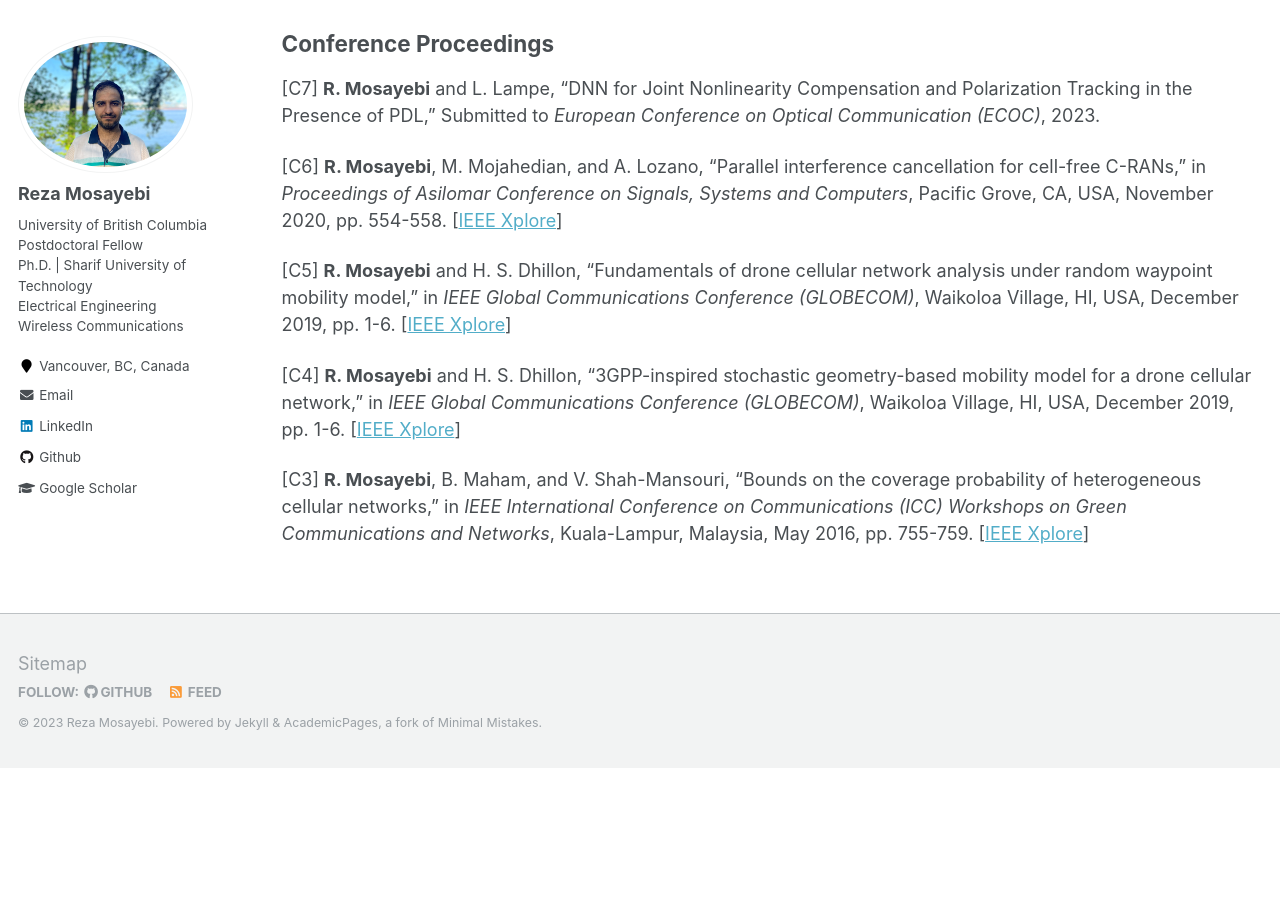
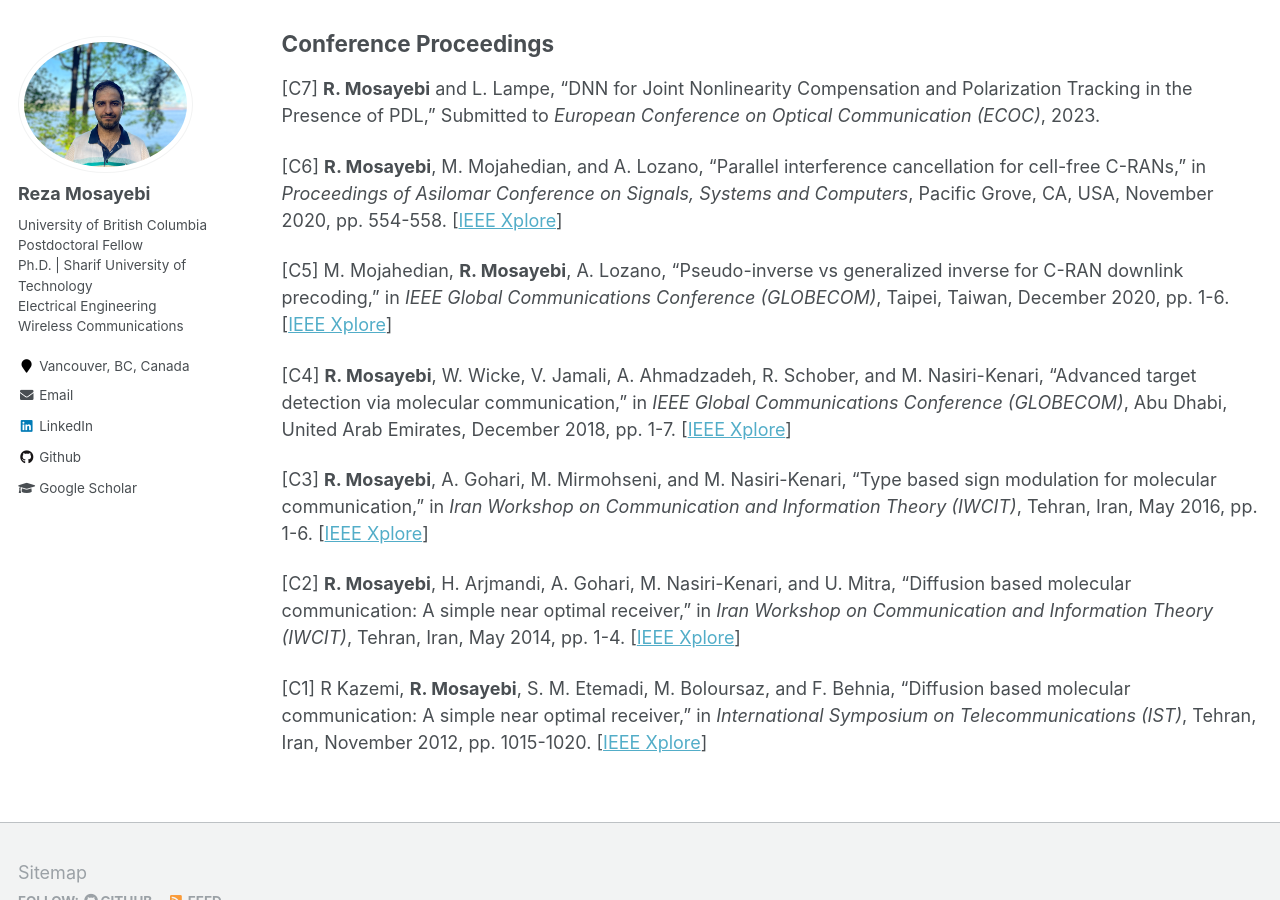
Before and after one commit to rmosayebi/rmosayebi.github.io, a Jekyll site: the page built from _pages/publications.md, in a window 1280 px wide and 900 px high, scrolled down 1092 px. Built offline with Jekyll 4.4.1, drawn with Linux system fonts in a browser that asks for light colours; before the commit the page ends 1860 px from its top, so only the background shows below that.

Commit message:
Initial commit

```diff
--- a/_pages/publications.md
+++ b/_pages/publications.md
@@ -38,8 +38,12 @@ Conference Proceedings
 
 [C6] **R. Mosayebi**, M. Mojahedian, and A. Lozano, "Parallel interference cancellation for cell-free C-RANs," in *Proceedings of Asilomar Conference on Signals, Systems and Computers*, Pacific Grove, CA, USA, November 2020, pp. 554-558. [[IEEE Xplore](https://ieeexplore.ieee.org/abstract/document/9443269)]
 
-[C5] **R. Mosayebi** and H. S. Dhillon, "Fundamentals of drone cellular network analysis under random waypoint mobility model," in *IEEE Global Communications Conference (GLOBECOM)*, Waikoloa Village, HI, USA, December 2019, pp. 1-6. [[IEEE Xplore](https://ieeexplore.ieee.org/abstract/document/9013341)]
+[C5] M. Mojahedian, **R. Mosayebi**, A. Lozano, "Pseudo-inverse vs generalized inverse for C-RAN downlink precoding," in *IEEE Global Communications Conference (GLOBECOM)*, Taipei, Taiwan, December 2020, pp. 1-6. [[IEEE Xplore](https://ieeexplore.ieee.org/abstract/document/9348123)]
 
-[C4] **R. Mosayebi** and H. S. Dhillon, "3GPP-inspired stochastic geometry-based mobility model for a drone cellular network," in *IEEE Global Communications Conference (GLOBECOM)*, Waikoloa Village, HI, USA, December 2019, pp. 1-6. [[IEEE Xplore](https://ieeexplore.ieee.org/abstract/document/9013645)]
+[C4] **R. Mosayebi**, W. Wicke, V. Jamali, A. Ahmadzadeh, R. Schober, and M. Nasiri-Kenari, "Advanced target detection via molecular communication," in *IEEE Global Communications Conference (GLOBECOM)*, Abu Dhabi, United Arab Emirates, December 2018, pp. 1-7. [[IEEE Xplore](https://ieeexplore.ieee.org/abstract/document/8647734)]
 
-[C3] **R. Mosayebi**, B. Maham, and V. Shah-Mansouri, "Bounds on the coverage probability of heterogeneous cellular networks," in *IEEE International Conference on Communications (ICC) Workshops on Green Communications and Networks*, Kuala-Lampur, Malaysia, May 2016, pp. 755-759. [[IEEE Xplore](https://ieeexplore.ieee.org/abstract/document/7503878)]
+[C3] **R. Mosayebi**, A. Gohari, M. Mirmohseni, and M. Nasiri-Kenari, "Type based sign modulation for molecular communication," in *Iran Workshop on Communication and Information Theory (IWCIT)*, Tehran, Iran, May 2016, pp. 1-6. [[IEEE Xplore](https://ieeexplore.ieee.org/abstract/document/7491618)]
+
+[C2] **R. Mosayebi**, H. Arjmandi,  A. Gohari,  M. Nasiri-Kenari, and U. Mitra, "Diffusion based molecular communication: A simple near optimal receiver," in *Iran Workshop on Communication and Information Theory (IWCIT)*, Tehran, Iran, May 2014, pp. 1-4. [[IEEE Xplore](https://ieeexplore.ieee.org/abstract/document/6842503)]
+
+[C1] R Kazemi, **R. Mosayebi**, S. M. Etemadi, M. Boloursaz, and F. Behnia, "Diffusion based molecular communication: A simple near optimal receiver," in *International Symposium on Telecommunications (IST)*, Tehran, Iran, November 2012, pp. 1015-1020. [[IEEE Xplore](https://ieeexplore.ieee.org/abstract/document/6483135)]
```
